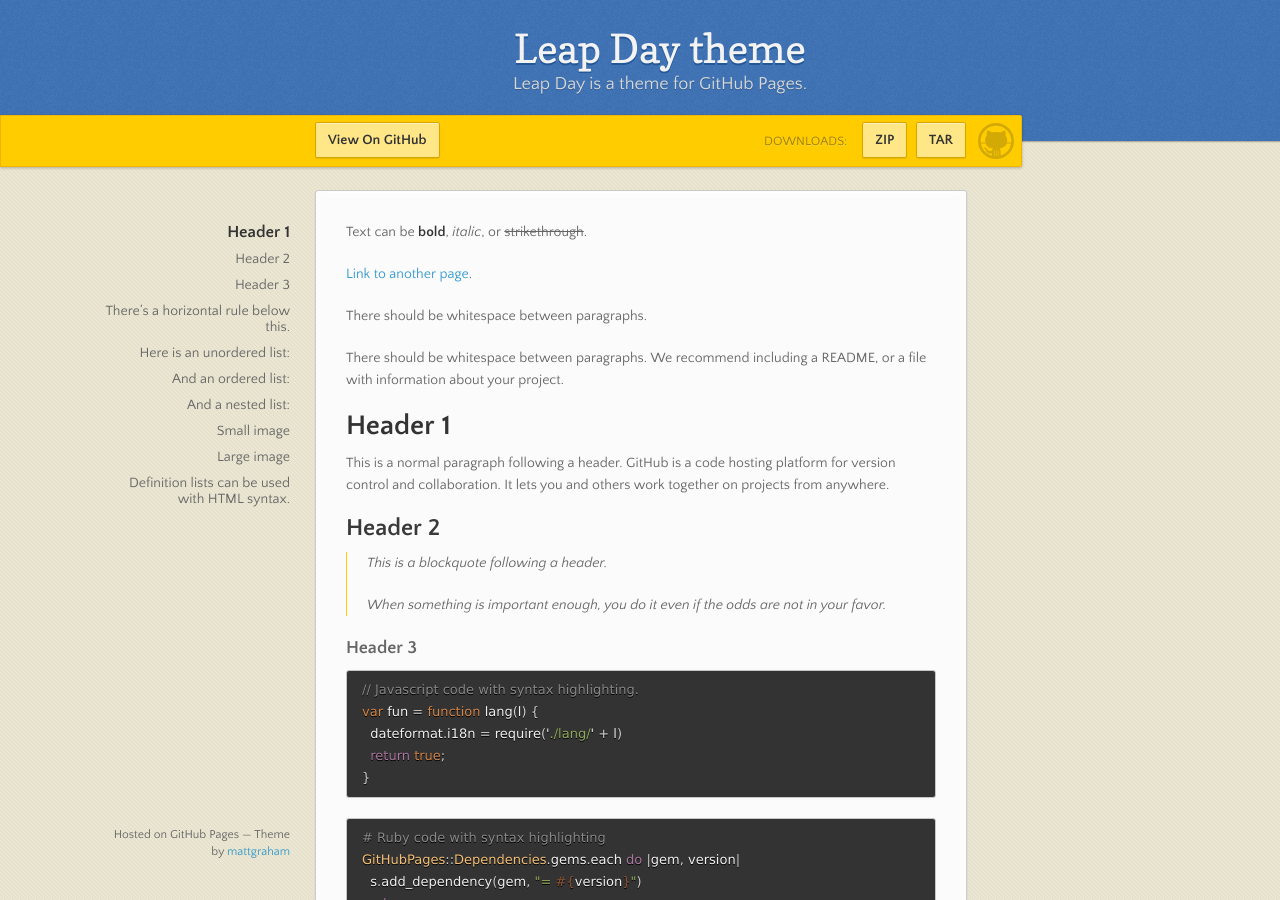
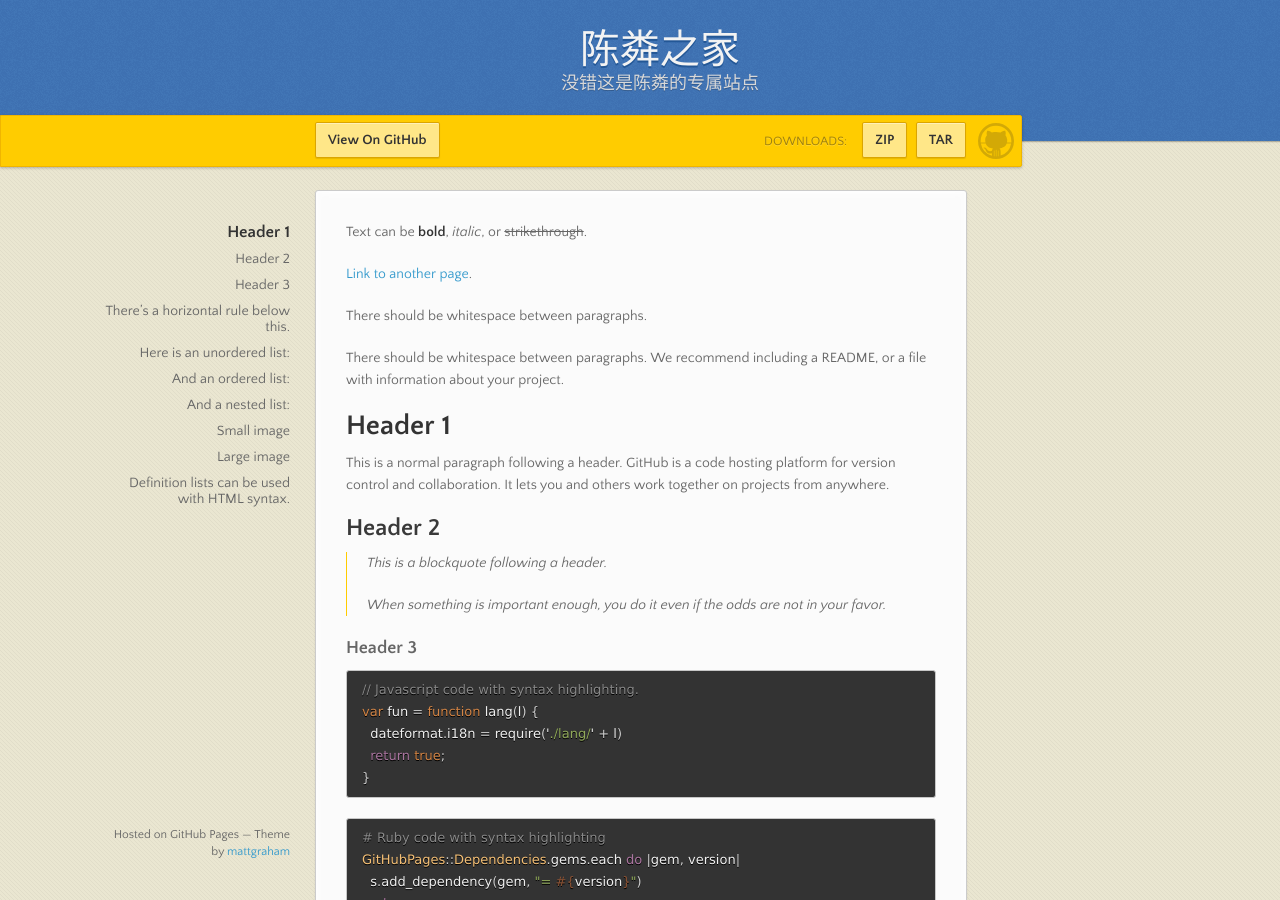
Before and after one commit to B1uemary/B1uemary.github.io, a Jekyll site: the page built from index.md, in a window 1280 px wide and 900 px high. Built offline with Jekyll 4.4.1, drawn with Linux system fonts in a browser that asks for light colours.

Commit message:
version2.1

```diff
--- a/_config.yml
+++ b/_config.yml
@@ -1,5 +1,5 @@
-title: Leap Day theme
-description: Leap Day is a theme for GitHub Pages.
+title: 陈粦之家
+description: 没错这是陈粦的专属站点
 show_downloads: true
 google_analytics:
 theme: jekyll-theme-leap-day
```
